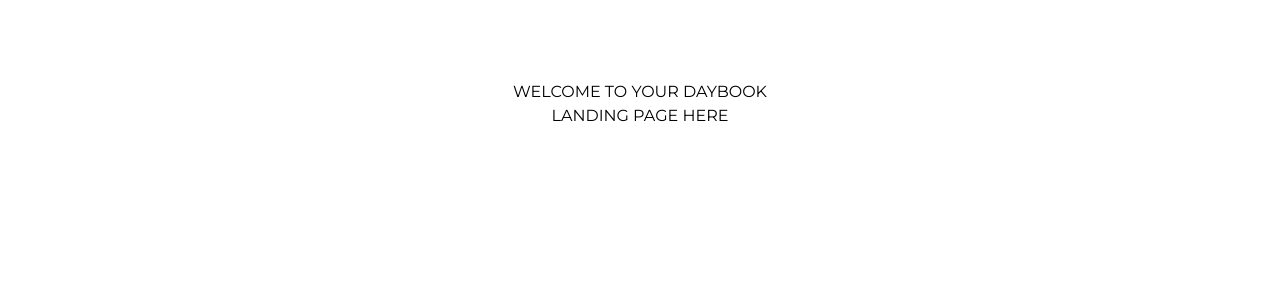
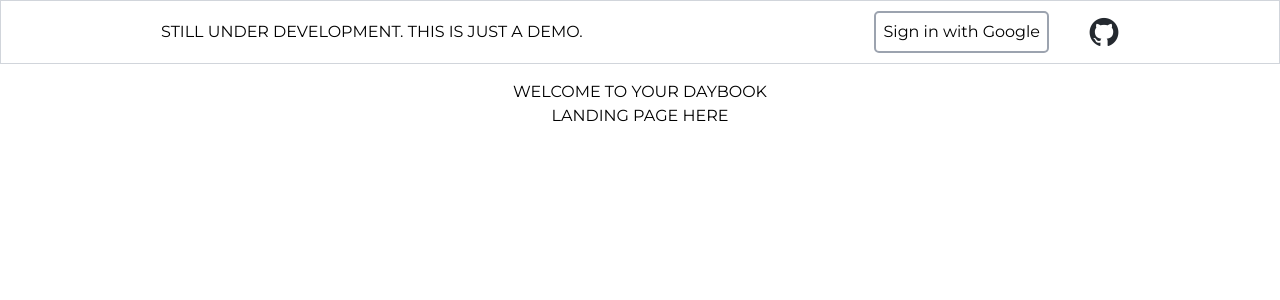
Before and after one commit to al3xbro/daybook, a Next.js app: page / in a window 1280 px wide. Shown: the top 300 px of the page. Built offline with nearby package versions, Linux system fonts and the light colour scheme; no server answers.

Commit message:
Fixed Navbar and implemented Dayview

```diff
--- a/src/app/calendar/page.tsx
+++ b/src/app/calendar/page.tsx
@@ -4,7 +4,7 @@ import Sidebar from "@/components/Sidebar";
 import { redirect } from "next/navigation";
 import { useSession } from "next-auth/react";
 import { useState } from "react";
-import Navbar from "@/components/Navbar";
+import CalendarNavbar from "@/components/CalendarNavbar";
 import WeekView from "@/components/weekview/WeekView";
 import DayView from "@/components/dayview/DayView";
 
@@ -37,7 +37,7 @@ export default function ProtectedCalendar() {
     }
     return (
         <>
-            <Navbar date={date} setDate={setDate} view={view} setView={setView} />
+            <CalendarNavbar date={date} setDate={setDate} view={view} setView={setView} />
             <div className="flex flex-row w-full h-full">
                 <Sidebar />
                 {currView()}
--- a/src/app/page.tsx
+++ b/src/app/page.tsx
@@ -1,8 +1,7 @@
 import { getServerSession } from "next-auth/next"
 import { authOptions } from "./api/auth/[...nextauth]/route"
 import { redirect } from "next/navigation";
-
-
+import LandingNavbar from "@/components/LandingNavbar";
 
 export default async function Home() {
     const session = await getServerSession(authOptions)
@@ -12,10 +11,11 @@ export default async function Home() {
 
     return (
         <>
+            <LandingNavbar />
             <div className="mt-20">
                 <div className="text-center">WELCOME TO YOUR DAYBOOK</div>
                 <div className="text-center">LANDING PAGE HERE</div>
-            </div >
+            </div>
         </>
     )
 }
--- a/src/components/Navbar.tsx
+++ b/src/components/CalendarNavbar.tsx
@@ -1,5 +1,5 @@
 "use client"
-import { useSession, signIn, signOut } from "next-auth/react"
+import { signOut } from "next-auth/react"
 import { Dispatch, SetStateAction } from "react"
 
 type Props = {
@@ -17,10 +17,8 @@ type Props = {
     setView: Dispatch<SetStateAction<string>>
 }
 
-export default function Navbar({ date, setDate, view, setView }: Props) {
+export default function CalendarNavbar({ date, setDate, view, setView }: Props) {
     const months = ["January", "February", "March", "April", "May", "June", "July", "August", "September", "October", "November", "December"]
-    const { status } = useSession()
-
     return (
         <div>
             <div className="h-16 w-full fixed flex items-center pl-10 pr-10 md:pl-20 md:pr-20 lg:pl-40 lg:pr-40 border border-gray-300">
@@ -91,7 +89,8 @@ export default function Navbar({ date, setDate, view, setView }: Props) {
                         }
                     }}>{">"}</div>
                 </div>
-                <div className="flex-1 text-center">
+                <div className="flex flex-1 justify-center">
+                    <div className="w-fit text-center">
                         <div onClick={() => {
                             if (view === "week") {
                                 setView("month")
@@ -108,17 +107,11 @@ export default function Navbar({ date, setDate, view, setView }: Props) {
                             }
                         }}>˅</div>
                     </div>
+                </div>
                 <div className="flex flex-1 items-center justify-end gap-10">
-                    {/* shows different buttons based on authentication status */}
-                    {status === "authenticated" ?
                     <button onClick={() => signOut()} className="nav-button">
                         Sign out
                     </button>
-                        :
-                        <button onClick={() => { signIn("google", { callbackUrl: "/calendar" }) }} className="nav-button">
-                            Sign in with Google
-                        </button>
-                    }
                     <a href="https://github.com/al3xbro/daybook"><img className=" w-[30px]" src="/github-mark.png" alt="github" /></a>
                 </div>
             </div >
--- /dev/null
+++ b/src/components/LandingNavbar.tsx
@@ -0,0 +1,16 @@
+"use client"
+import { signIn } from "next-auth/react"
+
+export default function LandingNavbar() {
+    return (
+        <div className="h-16 w-full fixed flex items-center pl-10 pr-10 md:pl-20 md:pr-20 lg:pl-40 lg:pr-40 border border-gray-300">
+            <div className="flex-1">STILL UNDER DEVELOPMENT. THIS IS JUST A DEMO.</div>
+            <div className="flex flex-1 items-center justify-end gap-10">
+                <button onClick={() => { signIn("google", { callbackUrl: "/calendar" }) }} className="nav-button">
+                    Sign in with Google
+                </button>
+                <a href="https://github.com/al3xbro/daybook"><img className=" w-[30px]" src="/github-mark.png" alt="github" /></a>
+            </div>
+        </div>
+    )
+}
```
Lines whose indentation alone changed are shown as unchanged.
